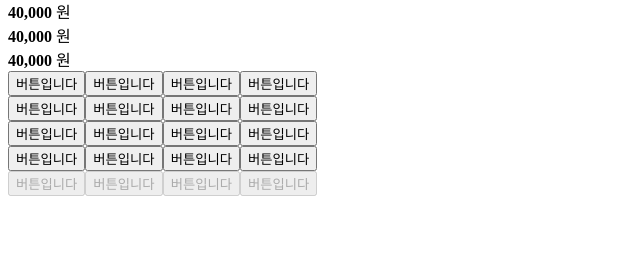
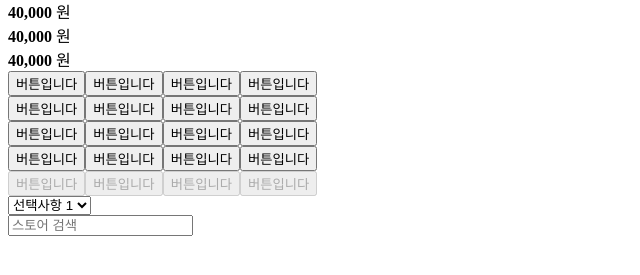
Before and after one commit to subin810/tomorrow-house, a website: page index.html in a window 1280 px wide. Shown: the part 153-428 px from the top of the page, without its empty margins (0-640 px from the left). Drawn offline with Linux system fonts and the light colour scheme.

Commit message:
💄 Implement common form components: select, input

```diff
--- a/index.html
+++ b/index.html
@@ -136,6 +136,25 @@
                 버튼입니다
             </botton>
         </div>
+
+        <div>
+            <div class="select-group is-active">
+                <select class="form-select">
+                    <option value="1">선택사항 1</option>
+                    <option value="2">선택사항 2</option>
+                    <option value="3">선택사항 3</option>
+                    <option value="4">선택사항 4</option>
+                    <option value="5">선택사항 5</option>
+                </select>
+                <i class="ic-caret" aria-hidden></i>
+            </div>
+
+            <div class="input-group">
+                <i class="ic-search" aria-hidden></i>
+                <input class="form-input" type="text" placeholder="스토어 검색">
+            </div>
+
+        </div>
     </div>
 </body>
 </html>
--- a/styles/main.scss
+++ b/styles/main.scss
@@ -16,5 +16,6 @@
 @import './modules/star-ratings';
 @import './modules/prices';
 @import './modules/buttons';
+@import './modules/forms';
 
 @import './layouts/grid';
--- /dev/null
+++ b/styles/modules/_forms.scss
@@ -0,0 +1,74 @@
+%form-base {
+  @include text-style(16, $primary);
+  display: block;
+  width: 100%;
+  height: 40px;
+  padding: 0 16px;
+  background-color: $white;
+  border: 1px solid $border;
+  border-radius: 4px;
+  transition: background-color 200ms ease-in-out;
+  appearance: none;
+
+  &::placeholder {
+    color: $tertiary;
+  }
+
+  &:not(:disabled):hover {
+    background-color: $background;
+  }
+
+  &:disabled {
+    cursor: not-allowed;
+    opacity: 0.4;
+  }
+}
+
+.form-select,
+.form-input {
+  @extend %form-base;
+}
+
+// NOTE: Select
+.select-group {
+  position: relative;
+
+  &.is-active {
+    .form-select {
+      border-color: $blue;
+    }
+
+    .ic-caret {
+      color: $blue;
+    }
+  }
+
+  .form-select {
+    padding-right: 40px;
+    text-overflow: ellipsis;
+  }
+
+  .ic-caret {
+    @include pos-center-y;
+    right: 8px;
+    font-size: 24px;
+    color: $tertiary;
+    pointer-events: none;
+  }
+}
+
+// NOTE: Input
+.input-group {
+  position: relative;
+
+  .form-input {
+    padding-left: 40px;
+  }
+
+  .ic-search {
+    @include pos-center-y;
+    left: 10px;
+    font-size: 20px;
+    color: $secondary;
+  }
+}
```
